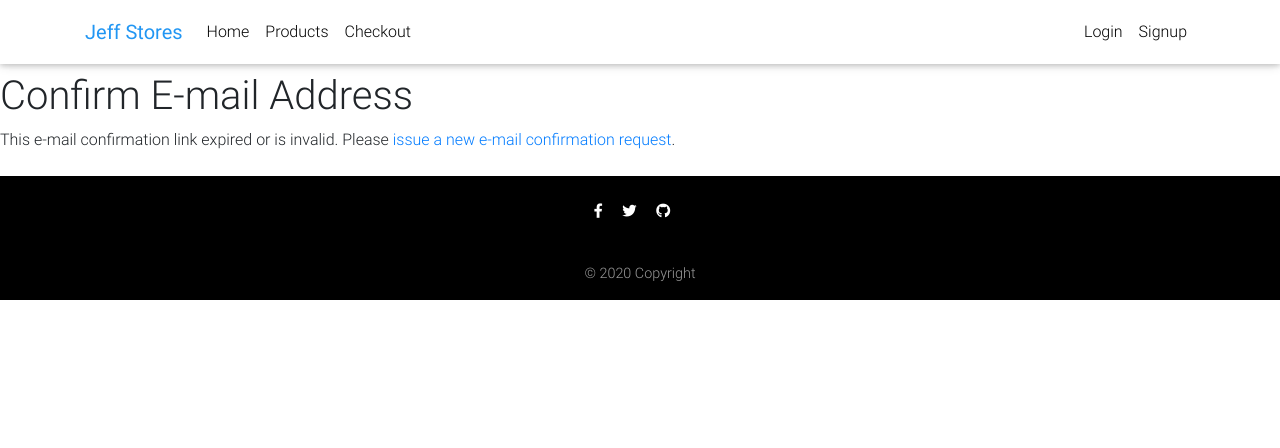
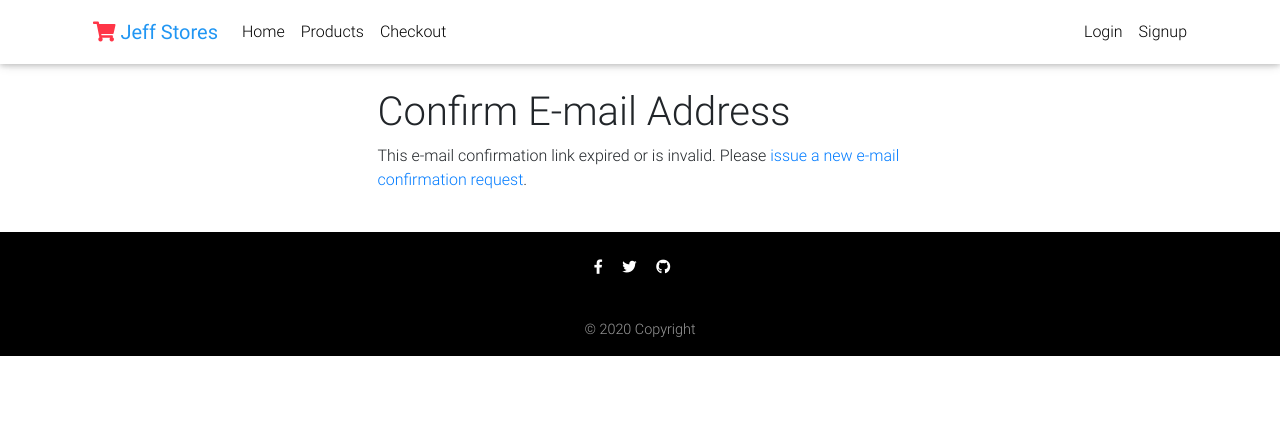
Before and after one commit to fosajeff/django-ecommerce, a Django app: a page that uses templates/nav.html in a window 1280 px wide. Shown: the top 448 px of the page. Run offline with Django 3.2, Linux system fonts and the light colour scheme; some libraries are stand-ins or nearby versions.

```diff
--- a/templates/account/email_confirm.html
+++ b/templates/account/email_confirm.html
@@ -1,34 +1,45 @@
-{% extends "account/base.html" %}
-
-{% load i18n %}
-{% load account %}
-
+{% extends "account/base.html" %} {% load i18n %} {% load account %}
 {% block head_title %}{% trans "Confirm E-mail Address" %}{% endblock %}
 
+{% block content %}
 
-{% block content %}
+<main>
+  <div class="container">
+    <section class="mb-4">
+      <div class="wow fadeIn">
+        <div class="d-flex justify-content-center align-items-center">
+          <div class="col-lg-6 col-md-8 pt-3">
             <h1>{% trans "Confirm E-mail Address" %}</h1>
-
             {% if confirmation %}
 
             {% user_display confirmation.email_address.user as user_display %}
 
-<p>{% blocktrans with confirmation.email_address.email as email %}Please confirm that <a
-        href="mailto:{{ email }}">{{ email }}</a> is an e-mail address for user {{ user_display }}.{% endblocktrans %}
+            <p>
+              {% blocktrans with confirmation.email_address.email as email%}
+              Please confirm that
+              <a href="mailto:{{ email }}">{{ email }}</a> is an e-mail address
+              for user {{ user_display }}.{% endblocktrans %}
             </p>
 
             <form method="post" action="{% url 'account_confirm_email' confirmation.key %}">
               {% csrf_token %}
-    <button type="submit">{% trans 'Confirm' %}</button>
+              <button class="btn btn-primary" type="submit">{% trans 'Confirm' %}</button>
             </form>
 
-{% else %}
+            {% else %} {% url 'account_email' as email_url %}
 
-{% url 'account_email' as email_url %}
-
-<p>{% blocktrans %}This e-mail confirmation link expired or is invalid. Please <a href="{{ email_url }}">issue a new
-        e-mail confirmation request</a>.{% endblocktrans %}</p>
+            <p>
+              {% blocktrans %}This e-mail confirmation link expired or is
+              invalid. Please
+              <a href="{{ email_url }}">issue a new e-mail confirmation request</a>.{% endblocktrans %}
+            </p>
 
             {% endif %}
+          </div>
+        </div>
+      </div>
+    </section>
+  </div>
+</main>
 
 {% endblock %}
--- a/templates/base.html
+++ b/templates/base.html
@@ -19,7 +19,7 @@
   <link href="{% static 'css/mdb.min.css' %}" rel="stylesheet" />
   <!-- Your custom styles (optional) -->
   <link href="{% static 'css/style.min.css' %}" rel="stylesheet" />
-  <link rel="icon" type="image/png" href="{% static 'img/favi.png' %}" />
+  <link rel="icon" type="image/png" href="{% static 'img/favicon.ico' %}" />
 </head>
 
 {% include "nav.html" %}
--- a/templates/nav.html
+++ b/templates/nav.html
@@ -1,10 +1,13 @@
 {% load cart_template_tags %}
+{% load static %}
 
 <!-- Navbar -->
 <nav class="navbar fixed-top navbar-expand-lg navbar-light white scrolling-navbar">
   <div class="container">
     <!-- Brand -->
     <a class="navbar-brand waves-effect" href="{% url 'core:home' %}" target="_self">
+      <i style="color:#ff3547" class="fas fa-shopping-cart ml-2"></i>
+
       <strong class="blue-text">Jeff Stores</strong>
     </a>
 
```
Also changed, not shown: ecommerce/settings.py (+25 -0 lines), static/img/favi.png (deleted), static/img/favicon.ico (added), 1 other file. Lines whose indentation alone changed are shown as unchanged.
